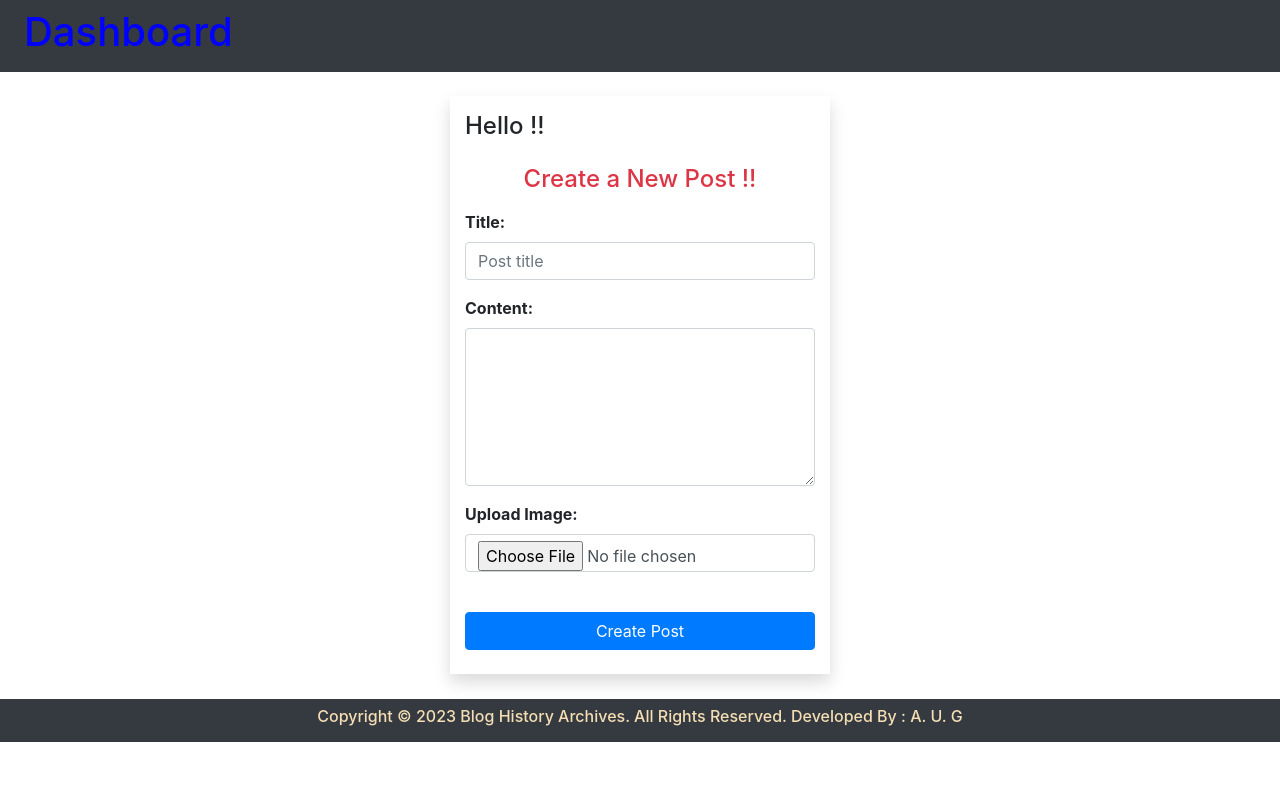
After one commit to aamirusmangani/simple_blog, a Django app: page /create_post/ in a window 1280 px wide. The commit adds this page. Run offline with Django 4.2, Linux system fonts and the light colour scheme; some libraries are stand-ins or nearby versions.

Commit message:
Added Create Post

```diff
--- a/post/urls.py
+++ b/post/urls.py
@@ -1,10 +1,11 @@
 from django.urls import path
-from .views import home, blog, detail_post, dashboard
+from .views import home, blog, detail_post, dashboard, create_post
 
 
 urlpatterns = [
     path('', home, name='home'),
     path('blog/', blog, name='blog'),
     path('dashboard/', dashboard, name='dashboard'),
+    path('create_post/', create_post, name='create_post'),
     path('post/<int:post_id>/',detail_post, name='detail_post'),
 ]
--- a/post/views.py
+++ b/post/views.py
@@ -18,3 +18,12 @@ def detail_post(request, post_id):
 def dashboard(request):
     posts = Post.objects.all()
     return render(request, "dashboard.html", {'posts':posts})
+
+def create_post(request):
+    if request.method == 'POST':
+        title = request.POST['title']
+        content = request.POST['content']
+        thumbnail = request.FILES['thumbnail']
+        Post.objects.create(title=title, content=content, thumbnail=thumbnail)
+        return redirect('dashboard')
+    return render(request, "create_post.html")
--- /dev/null
+++ b/templates/create_post.html
@@ -0,0 +1,80 @@
+<html>
+
+<head>
+    <meta charset="utf-8">
+    <meta name="viewport" content="width=device_width,initial_scale=1">
+    <title>Create New Post</title>
+    <!-- bootstrap cdn paste-->
+    <link rel="stylesheet" href="https://cdn.jsdelivr.net/npm/bootstrap@4.6.2/dist/css/bootstrap.min.css">
+    <script src="https://cdn.jsdelivr.net/npm/jquery@3.6.4/dist/jquery.slim.min.js"></script>
+    <script src="https://cdn.jsdelivr.net/npm/popper.js@1.16.1/dist/umd/popper.min.js"></script>
+    <script src="https://cdn.jsdelivr.net/npm/bootstrap@4.6.2/dist/js/bootstrap.bundle.min.js"></script>
+</head>
+
+<body>
+    <!-- navbar paste -->
+    <nav class="navbar navbar-expand-sm bg-dark">
+        <!-- Links -->
+        <ul class="navbar-nav">
+            <li class="nav-item">
+                <h1 class=" ml-2" style="color:blue">Dashboard</h1>
+            </li>
+        </ul>
+    </nav>
+
+
+</body>
+
+
+
+
+
+<section>
+<div class="background_images ">
+
+    <div class="container custom_login" style="height:579px;">
+
+            <div class="row">
+                <div class="mx-auto col-4 col-md-4 col-lg-4 mt-4 shadow">
+
+                    <h4 class="mt-3">Hello !!</h4>
+                    <a href="https://www.facebook.com/" target="_blank ">
+                        <i class="fab fa-twitter justify mt-3" style=" text-align:center; "></i>
+                    </a>
+                    <form method="POST" enctype="multipart/form-data">
+                        {% csrf_token %}
+                        <div class="form-group text-center text-danger">
+                            <h4 class="mt-4"> Create a New Post !!</h4>
+                        </div>
+                        <div class="form-group">
+                            <label for="exampleInputName"><b>Title:</b></label>
+                            <i class="fas fa-user" style="font-size: 24px; color: red;"></i>
+
+                            <input type="name" class="form-control" id="exampleInputName" name="title"
+                                placeholder="Post title" required>
+                        </div>
+                        <div class="form-group">
+                            <label for="exampleInputEmail1"><b>Content:</b></label>
+                            <textarea class="form-control" id="exampleInputEmail1" name="content" rows="6"
+                                placeholder="Post content" required>
+                        </textarea>
+                        </div>
+                        <div class="form-group">
+                            <label class="form-label" for="customFile"><b>Upload Image:</b></label>
+                            <input type="file" name="thumbnail" accept="image/*" class="form-control" id="customFile" />
+                        </div>
+                        <div class="row mb-4">
+                            <div class="col d-flex justify-content-center">
+                            </div>
+                        </div>
+                        <button type="Submit" class="btn btn-primary btn-block mb-4">Create Post</button>
+                    </form>
+                </div>
+            </div>
+    </div>
+    <nav class="navbar navbar-expand-sm bg-dark mt-5" style="justify-content: center;">
+        <h6 style="color:wheat; ">Copyright © 2023 Blog History Archives. All Rights Reserved.
+            Developed By : A. U. G</h6>
+    </nav>
+</div>
+<section>
--- a/templates/dashboard.html
+++ b/templates/dashboard.html
@@ -28,7 +28,7 @@
 
 <div class="text-right" >
   <h4 style="color:red; text-align:center;"class="mt-3">All Posts Show !!</h4>
-<a class="btn btn-success mt-2" href="#"><span ="">Add New Post</span></a>
+<a class="btn btn-success mt-2" href="{% url 'create_post' %}"><span ="">Add New Post</span></a>
 </div>
 
 <table class="table table-hover mt-3" >
```
Also changed, not shown: media/End_with_Us_q4M6X91.jpg (added).
